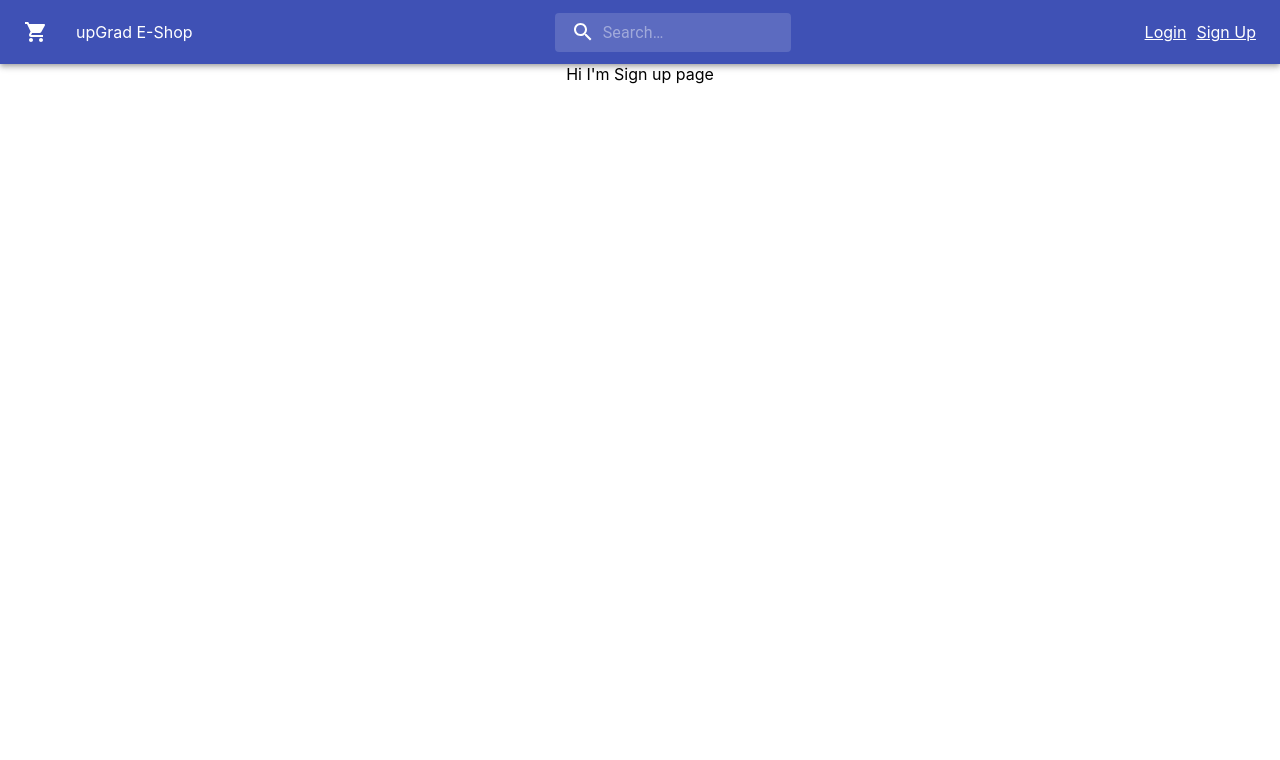
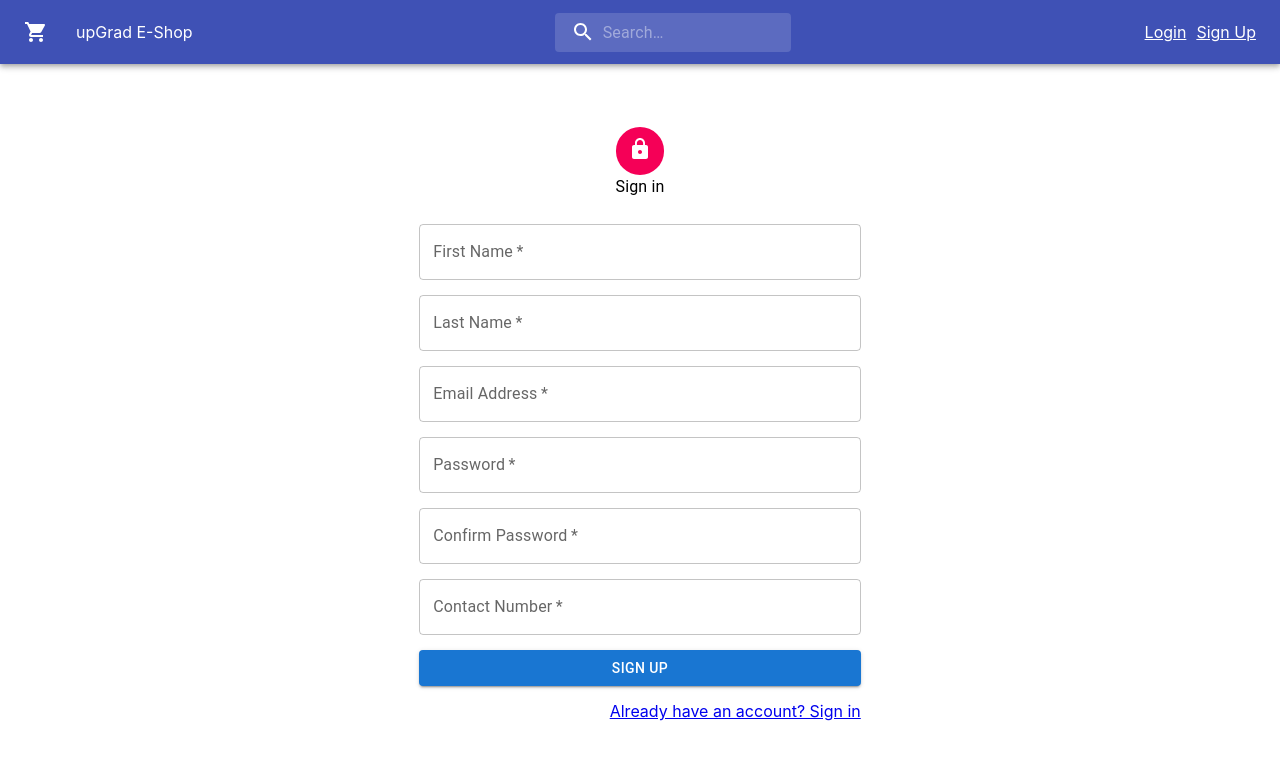
Before and after one commit to ifaizmohd/upgrad-e-shop, a React (Create React App) app: page /sign-up in a window 1280 px wide. Shown: the top 760 px of the page. Built offline with nearby package versions, Linux system fonts and the light colour scheme.

Commit message:
implemented login functionality

```diff
--- a/src/App.js
+++ b/src/App.js
@@ -1,10 +1,13 @@
 import "./App.css";
+import AuthProvider from "./common/Provider/Auth.provider";
 import AppRouter from "./components/AppRouter/AppRouter";
 
 function App() {
   return (
     <div className="App">
-      <AppRouter />
+      <AuthProvider>
+        <AppRouter />
+      </AuthProvider>
     </div>
   );
 }
--- /dev/null
+++ b/src/common/Provider/Auth.context.js
@@ -0,0 +1,9 @@
+import { createContext } from "react";
+
+export const AuthContext = createContext({
+  isLoggedIn: false,
+  isAdmin: false,
+  login: async () => {},
+  logout: () => {},
+  signup: async () => {},
+});
--- /dev/null
+++ b/src/common/Provider/Auth.provider.jsx
@@ -0,0 +1,56 @@
+import React, { useEffect, useState } from "react";
+import {
+  getItemFromStorage,
+  removeItemFromStorage,
+  saveToStorage,
+} from "../lib/utils";
+import { Authentication } from "../api";
+import { AuthContext } from "./Auth.context";
+
+const AuthProvider = ({ children }) => {
+  const [userToken, setUserToken] = useState("");
+  const [isLoggedIn, setIsLoggedIn] = useState(false);
+
+  const login = async (formData) => {
+    const res = await Authentication.login(formData);
+    const data = await res?.json();
+    if (data && data.token) {
+      saveToStorage("token", data.token);
+      setUserToken(data.token);
+      setIsLoggedIn(true);
+      if (window && window.location) {
+        window.location.href = "/";
+      }
+    }
+  };
+
+  const signup = async (formData) => {
+    const res = await Authentication.signUp(formData);
+    const data = await res?.json();
+    console.log("[SIGN UP] ", data);
+    if (data.message && window.location) {
+      window.location.href = "/products";
+    }
+  };
+
+  const logout = () => {
+    removeItemFromStorage("token");
+    setIsLoggedIn(false);
+  };
+
+  useEffect(() => {
+    const token = getItemFromStorage("token");
+    if (token) {
+      setUserToken(token);
+      setIsLoggedIn(true);
+    }
+  }, []);
+
+  return (
+    <AuthContext.Provider value={{ login, isLoggedIn, logout, signup }}>
+      {children}
+    </AuthContext.Provider>
+  );
+};
+
+export default AuthProvider;
--- a/src/common/components/Form/Form.jsx
+++ b/src/common/components/Form/Form.jsx
@@ -1,8 +1,19 @@
 import React from "react";
 import CustomInput from "../CustomInput/CustomInput";
 import { Box, Button } from "@mui/material";
+import { Link } from "react-router-dom";
 
-const Form = ({ fields, buttonCta, formHandler, formData, handleSubmit }) => {
+const Form = ({
+  fields,
+  buttonCta,
+  formHandler,
+  formData,
+  handleSubmit,
+  linkToSignup,
+  linkPosition,
+  linkCta,
+  linkUrl,
+}) => {
   return (
     <Box
       component="section"
@@ -27,6 +38,11 @@ const Form = ({ fields, buttonCta, formHandler, formData, handleSubmit }) => {
       <Button variant="contained" onClick={handleSubmit}>
         {buttonCta}
       </Button>
+      {linkToSignup ? (
+        <Link to={linkUrl} style={{ alignSelf: linkPosition }}>
+          {linkCta}
+        </Link>
+      ) : null}
     </Box>
   );
 };
--- /dev/null
+++ b/src/common/lib/utils.js
@@ -0,0 +1,17 @@
+export const saveToStorage = (key, value) => {
+  if (window && window.sessionStorage) {
+    window.sessionStorage.setItem(key, JSON.stringify(value));
+  }
+};
+
+export const getItemFromStorage = (key) => {
+  if (window && window.sessionStorage) {
+    return JSON.parse(window.sessionStorage.getItem(key));
+  }
+};
+
+export const removeItemFromStorage = (key) => {
+  if (window && window.sessionStorage) {
+    sessionStorage.removeItem(key);
+  }
+};
--- a/src/components/Login/Login.jsx
+++ b/src/components/Login/Login.jsx
@@ -1,15 +1,17 @@
-import React, { useState } from "react";
+import React, { useContext, useState } from "react";
 import Form from "../../common/components/Form/Form";
 import PageLayout from "../../common/components/PageLayout/PageLayout";
 import LockIcon from "../../common/components/LockIcon/LockIcon";
-import { Authentication } from "../../common/api";
+import { AuthContext } from "../../common/Provider/Auth.context";
 
 const LoginPage = () => {
+  const linkCta = `Don't have an account? Sign Up`;
+  const linkUrl = "/sign-up";
   const fields = [
     {
       type: "email",
       label: "Email",
-      name: "email",
+      name: "username",
     },
     {
       type: "password",
@@ -18,24 +20,20 @@ const LoginPage = () => {
     },
   ];
   const [formData, setFormData] = useState({
-    email: "",
+    username: "",
     password: "",
   });
 
+  const { login } = useContext(AuthContext);
+
   const formHandler = (e) => {
     e.preventDefault();
-    console.log(e.target.name, e.target.value);
-    if (e.target.name === "email") {
-      setFormData({ ...formData, username: e.target.value });
-    }
     setFormData({ ...formData, [e.target?.name]: e.target.value });
   };
 
   const handleSubmit = async (e) => {
     e.preventDefault();
-    console.log(formData);
-    const loginRes = await Authentication.login(formData);
-    console.log({ loginRes });
+    await login(formData);
   };
 
   return (
@@ -47,6 +45,10 @@ const LoginPage = () => {
         formData={formData}
         formHandler={formHandler}
         handleSubmit={handleSubmit}
+        linkToSignup={true}
+        linkPosition="flex-start"
+        linkCta={linkCta}
+        linkUrl={linkUrl}
       />
     </PageLayout>
   );
--- a/src/components/NavigationLinks/NavigationLinks.jsx
+++ b/src/components/NavigationLinks/NavigationLinks.jsx
@@ -1,14 +1,16 @@
 import { Box, Button } from "@mui/material";
-import React from "react";
+import React, { useContext } from "react";
 import { Link } from "react-router-dom";
 import "./NavigationLinks.css";
+import { AuthContext } from "../../common/Provider/Auth.context";
 
 /**
  * @description - it renders the navigations linke like - home, login, signup in the top navigation bar. to add another link, please add in this component.
  * @param {*} param0
  * @returns {React.ReactElement} -
  */
-const NavigationLinks = ({ isLoggedIn, isAdmin }) => {
+const NavigationLinks = ({ isAdmin }) => {
+  const { isLoggedIn, logout } = useContext(AuthContext);
   return (
     <Box sx={{ display: "flex", alignItems: "center", gap: "10px" }}>
       {isLoggedIn ? (
@@ -29,6 +31,7 @@ const NavigationLinks = ({ isLoggedIn, isAdmin }) => {
         <Button
           variant="contained"
           sx={{ backgroundColor: "#F50057", color: "#fff" }}
+          onClick={logout}
         >
           LOGOUT
         </Button>
--- a/src/components/Signup/Signup.jsx
+++ b/src/components/Signup/Signup.jsx
@@ -1,5 +1,86 @@
-import React from "react";
+import React, { useContext, useState } from "react";
+import PageLayout from "../../common/components/PageLayout/PageLayout";
+import LockIcon from "../../common/components/LockIcon/LockIcon";
+import Form from "../../common/components/Form/Form";
+import { AuthContext } from "../../common/Provider/Auth.context";
 
-const SignupPage = () => <div>Hi I'm Sign up page</div>;
+const SignupPage = () => {
+  const linkCta = `Already have an account? Sign in`;
+  const linkUrl = "/login";
+  const fields = [
+    {
+      type: "text",
+      label: "First Name",
+      name: "firstName",
+      required: true,
+    },
+    {
+      type: "text",
+      label: "Last Name",
+      name: "lastName",
+      required: true,
+    },
+    {
+      type: "email",
+      label: "Email Address",
+      name: "email",
+      required: true,
+    },
+    {
+      type: "password",
+      label: "Password",
+      name: "password",
+      required: true,
+    },
+    {
+      type: "password",
+      label: "Confirm Password",
+      name: "confirmPassword",
+      required: true,
+    },
+    {
+      type: "number",
+      label: "Contact Number",
+      name: "contactNumber",
+      required: true,
+    },
+  ];
+  const [formData, setFormData] = useState({
+    firstName: "",
+    password: "",
+    email: "",
+    contactNumber: "",
+    lastName: "",
+  });
+
+  const { signup } = useContext(AuthContext);
+
+  const formHandler = (e) => {
+    e.preventDefault();
+    setFormData({ ...formData, [e.target?.name]: e.target.value });
+  };
+
+  const handleSubmit = async (e) => {
+    e.preventDefault();
+    await signup(formData);
+  };
+
+  return (
+    <PageLayout>
+      <LockIcon label="Sign in" />
+      <Form
+        fields={fields}
+        buttonCta="SIGN UP"
+        formData={formData}
+        formHandler={formHandler}
+        handleSubmit={handleSubmit}
+        linkToSignup={true}
+        linkPosition="flex-end"
+        linkCta={linkCta}
+        linkUrl={linkUrl}
+      />
+    </PageLayout>
+  );
+};
 
 export default SignupPage;
```
